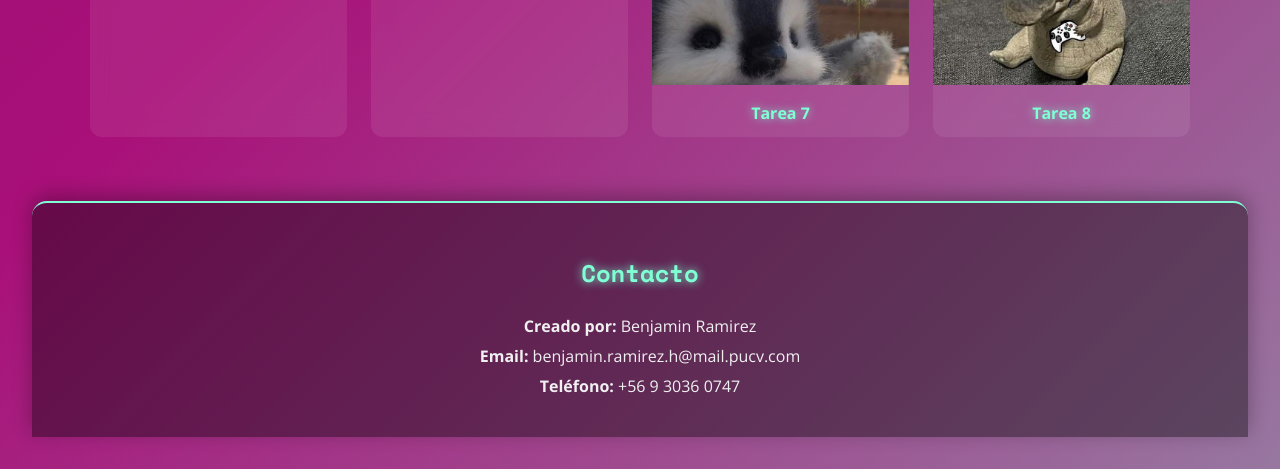
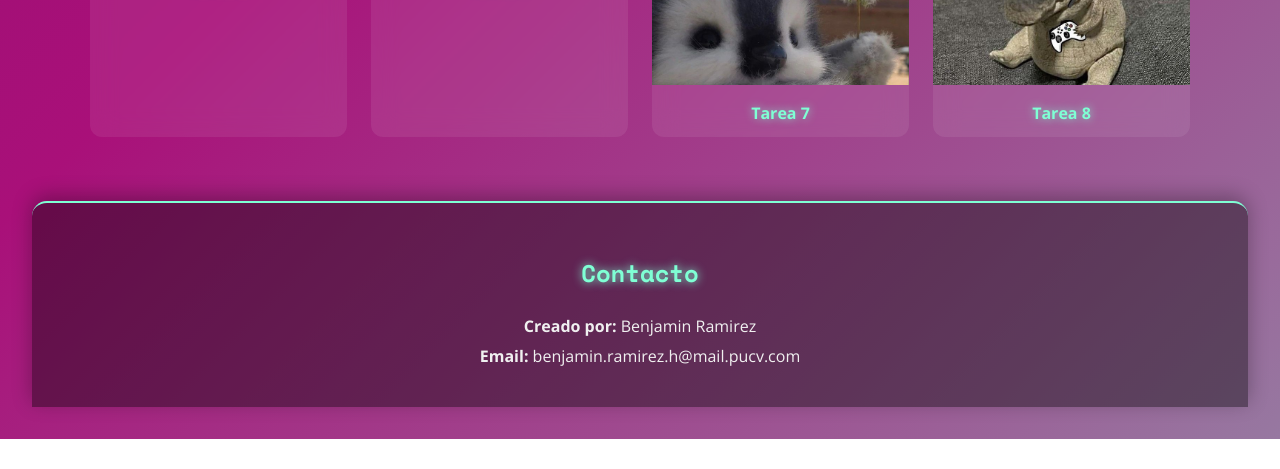
Before and after one commit to BenjaminR30/Sitiobenjamin, a plain HTML site: page index.html in a window 1280 px wide. Shown: the part 857-1326 px from the top of the page. After the commit the page ends 1296 px from the top, so only its background shows below. Drawn offline with nearby package versions, Linux system fonts and the light colour scheme.

Commit message:
actualizacion 2

```diff
--- a/index.html
+++ b/index.html
@@ -110,7 +110,6 @@
         <h2>Contacto</h2>
         <p><strong>Creado por:</strong> Benjamin Ramirez</p>
         <p><strong>Email:</strong> benjamin.ramirez.h@mail.pucv.com</p>
-        <p><strong>Teléfono:</strong> +56 9 3036 0747</p>
     </footer>
 
     <!-- Vincular JS externo -->
```
